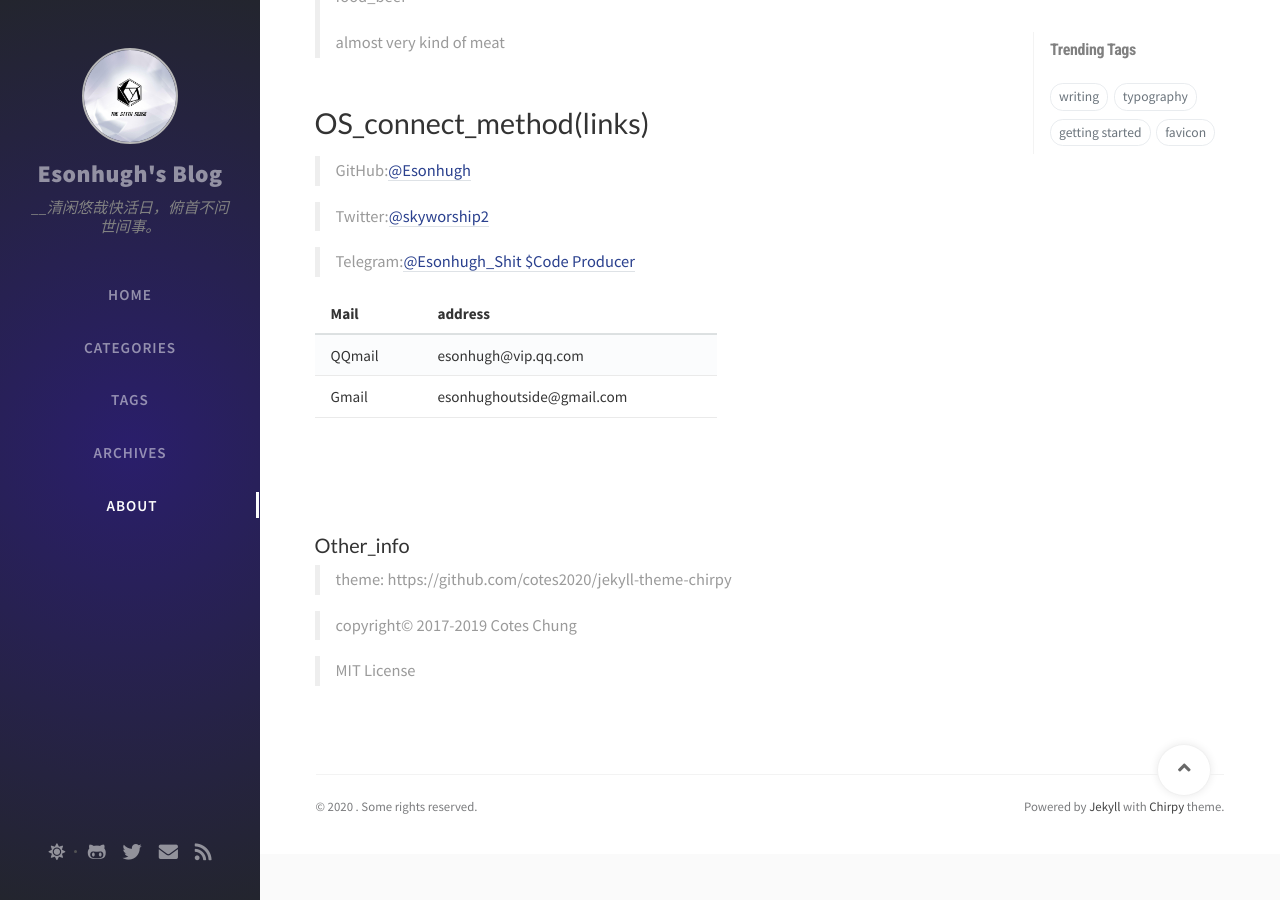
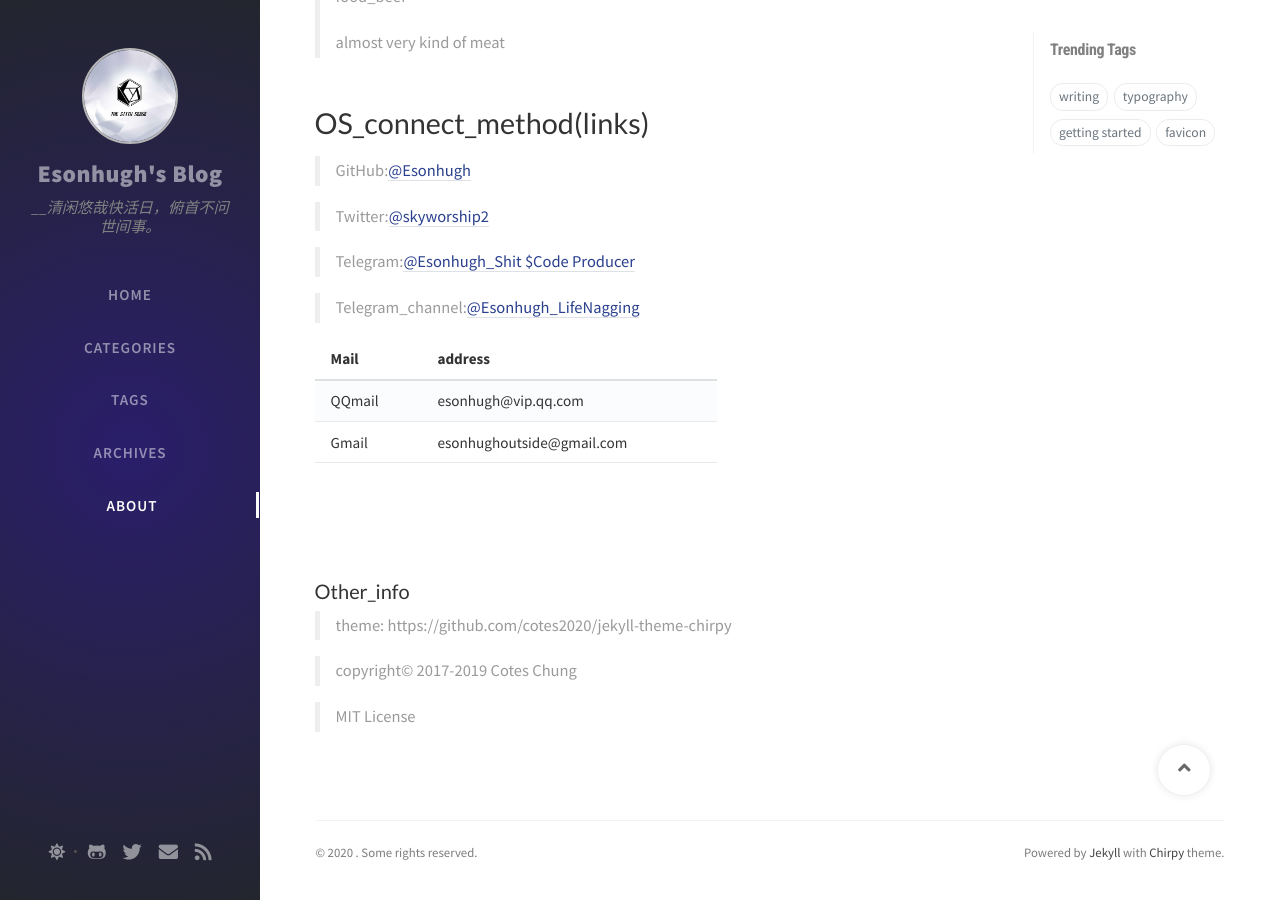
Before and after one commit to Misaka13514/Esonhugh.github.io, a Jekyll site: the page built from tabs/about.md, in a window 1280 px wide and 900 px high, scrolled down 1005 px. Built offline with Jekyll 4.4.1, drawn with Linux system fonts in a browser that asks for light colours; nearby versions of some CDN libraries; comment, search, counter and statistics services are not loaded.

Commit message:
about pages:add telegram channel

```diff
--- a/tabs/about.md
+++ b/tabs/about.md
@@ -50,6 +50,10 @@ title: About
 
 >Telegram:[@Esonhugh_Shit $Code Producer](https://t.me/EsonHugh_Skywalker)
 
+>Telegram_channel:[@Esonhugh_LifeNagging](https://t.me/Esonhugh_LifeNagging)
+
+
+
 Mail|address
 ----|-----
 QQmail|esonhugh@vip.qq.com
```
